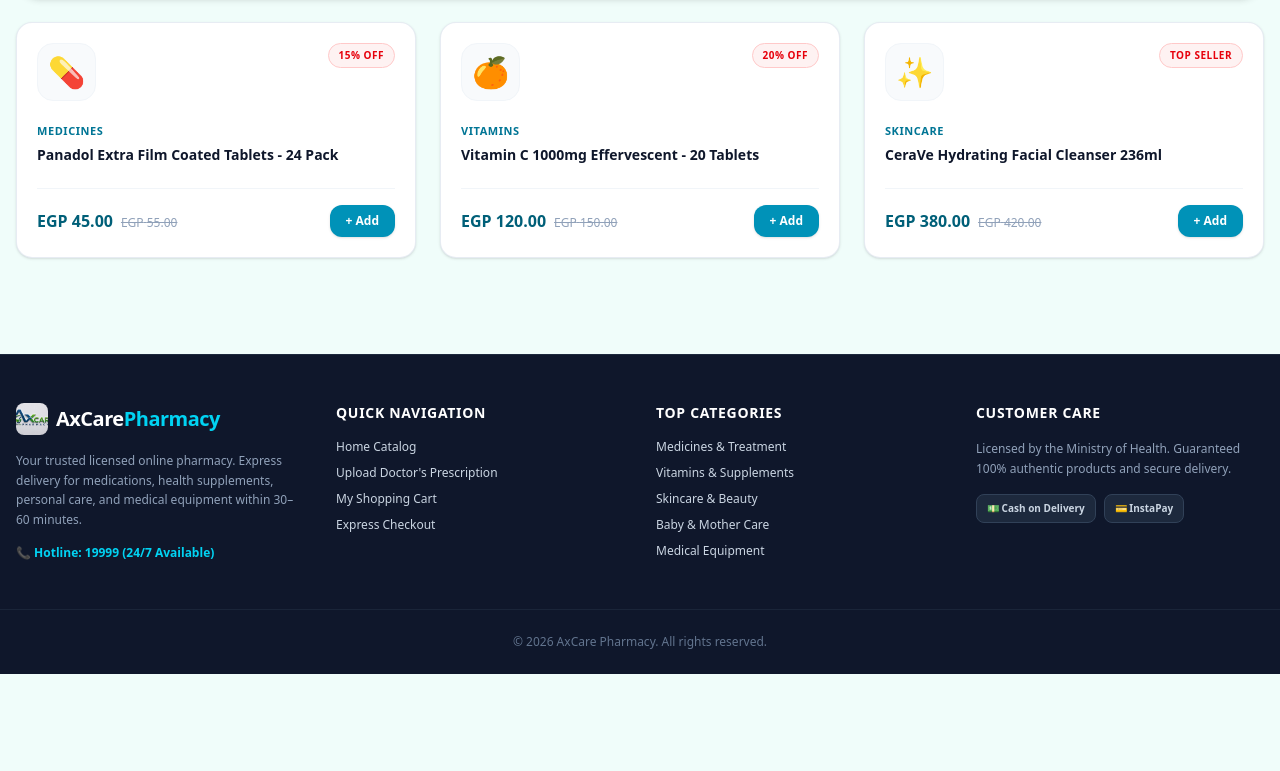
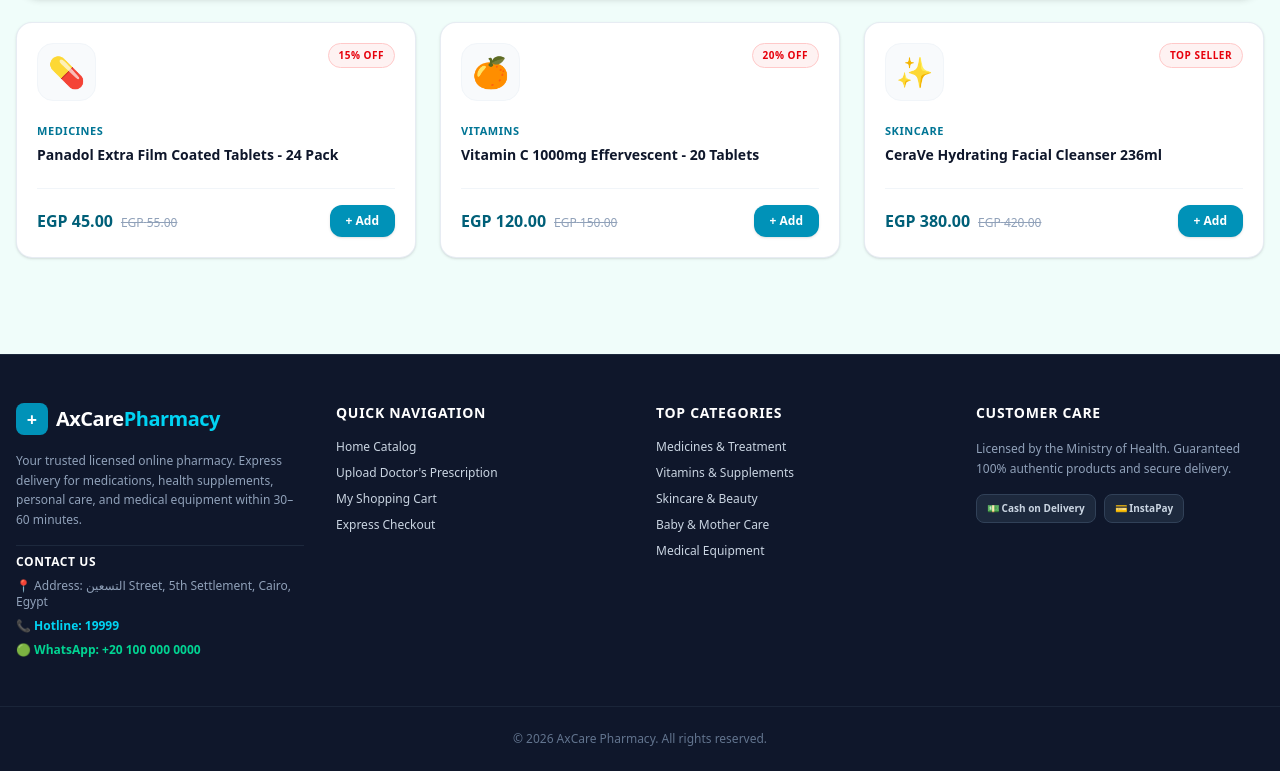
Before and after one commit to marwanhani910/axcare-pharmacy, a Next.js app: page / in a window 1280 px wide. Shown: the part 951-1722 px from the top of the page. Before the commit the page ends 1625 px from the top, so only its background shows below. Built offline with nearby package versions, Linux system fonts and the light colour scheme.

Commit message:
update footer with contact us address and whatsapp

```diff
--- a/components/Footer.tsx
+++ b/components/Footer.tsx
@@ -10,16 +10,11 @@
   return (
     <footer className="bg-slate-900 text-slate-300 font-sans mt-16 border-t border-slate-800">
       <div className="max-w-7xl mx-auto px-4 py-12 grid grid-cols-1 md:grid-cols-4 gap-8">
-        {/* Col 1: Brand Info using logo.jpeg */}
+        {/* Col 1: Contact Us & Brand Info */}
         <div className="space-y-4">
           <div className="flex items-center gap-2">
-            <div className="relative w-8 h-8 overflow-hidden rounded-lg">
-              <Image
-                src="/logo.jpeg"
-                alt="AxCare Pharmacy Logo"
-                fill
-                className="object-cover"
-              />
+            <div className="w-8 h-8 rounded-lg bg-cyan-600 flex items-center justify-center font-black text-white text-lg">
+              +
             </div>
             <span className="text-xl font-extrabold text-white tracking-tight">
               AxCare<span className="text-cyan-400">Pharmacy</span>
@@ -30,8 +25,30 @@
               ? "صيدليتك الإلكترونية المرخصة والموثوقة. توصيل سريع للأدوية والمكملات الغذائية والعناية الشخصية والأجهزة الطبية خلال ٣٠-٦٠ دقيقة."
               : "Your trusted licensed online pharmacy. Express delivery for medications, health supplements, personal care, and medical equipment within 30–60 minutes."}
           </p>
-          <div className="text-xs text-cyan-400 font-bold">
-            {lang === "ar" ? "📞 الخط الساخن: ١٩٩٩٩ (متاح ٢٤/٧)" : "📞 Hotline: 19999 (24/7 Available)"}
+
+          {/* Contact Details Section */}
+          <div className="space-y-2 text-xs text-slate-300 pt-2 border-t border-slate-800">
+            <p className="font-bold text-white uppercase tracking-wider">
+              {lang === "ar" ? "اتصل بنا" : "Contact Us"}
+            </p>
+            <p className="text-slate-400">
+              {lang === "ar"
+                ? "📍 العنوان: شارع التسجيل، التجمع الخامس، القاهرة، مصر"
+                : "📍 Address: التسعين Street, 5th Settlement, Cairo, Egypt"}
+            </p>
+            <p className="text-cyan-400 font-bold">
+              {lang === "ar" ? "📞 الخط الساخن: ١٩٩٩٩" : "📞 Hotline: 19999"}
+            </p>
+            <p>
+              <a
+                href="https://wa.me/201000000000"
+                target="_blank"
+                rel="noopener noreferrer"
+                className="text-emerald-400 hover:underline font-bold"
+              >
+                {lang === "ar" ? "🟢 واتساب: ٠١٠٠٠٠٠٠٠٠٠" : "🟢 WhatsApp: +20 100 000 0000"}
+              </a>
+            </p>
           </div>
         </div>
 
```
